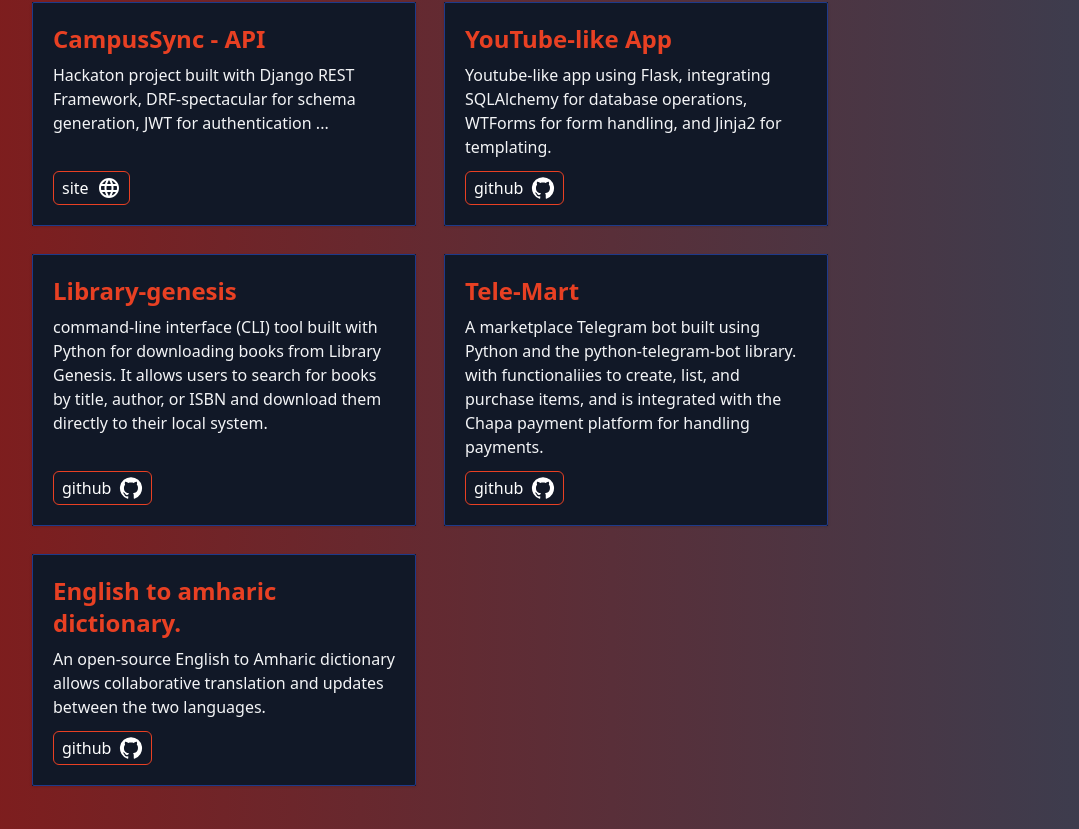
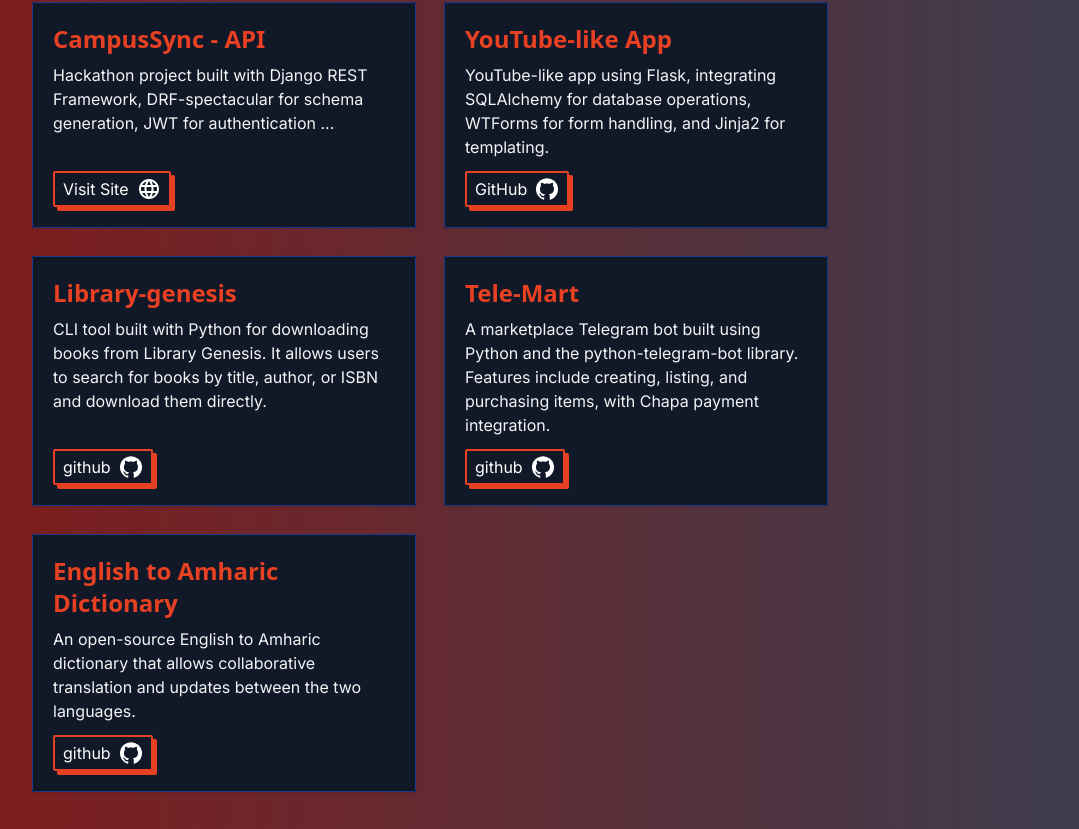
Before and after one commit to Nxttyy/portfolio-react, a Next.js app: page / in a window 1280 px wide. Shown: the part 648-1477 px from the top of the page, without its empty margins (28-1107 px from the left). Built offline with nearby package versions, Linux system fonts and the light colour scheme; a web font is replaced by a local one.

Commit message:
card styles and fixes

```diff
--- a/app/components/Communities.tsx
+++ b/app/components/Communities.tsx
@@ -1,5 +1,15 @@
 import Image from "next/image";
 import LanguageIcon from "@mui/icons-material/Language";
+import { Inter} from "next/font/google";
+
+
+const inter = Inter({
+  weight: "400",
+  subsets: ["latin"],
+  display: "swap",
+});
+
+
 
 function Communities() {
   return (
@@ -37,7 +47,7 @@
               <div className="flex border w-fit py-1 px-2 rounded-md"
                 style={{ borderColor: "#E84023" }}
               >
-                <p className="pr-2 text-white">learn more</p>
+                <p className={`${inter.className} pr-2 text-white`}>learn more</p>
                 <LanguageIcon className="text-white"/>
               </div>
             </a>
@@ -46,8 +56,8 @@
         </div>
 
         {/* Evangadi */}
-        <div className="max-w-sm bg-black border border-gray-200 rounded-lg shadow ">
-          <a href="#">
+        <div className="max-w-sm bg-black border border-gray-200 rounded-md shadow dark:bg-gray-800 dark:border-gray-700 flex flex-col">
+          <a href="https://www.evangadi.com/">
             <Image
               src="/evangadi1.jpeg"
               alt="Evangadi Networks"
@@ -56,8 +66,8 @@
               className="rounded-t-lg object-fill"
             />
           </a>
-          <div className="p-5 flex flex-col border h-80">
-            <a href="#">
+          <div className="p-5 flex flex-col h-80">
+            <a href="https://www.evangadi.com/">
               <p
                 className="mb-2 text-2xl font-bold  text-start text-pretty"
                 style={{ color: "#E84023" }}
@@ -73,7 +83,7 @@
               <div className="flex border w-fit py-1 px-2 rounded-md"
                 style={{ borderColor: "#E84023" }}
               >
-                <p className="pr-2 text-white">learn more</p>
+                <p className={`${inter.className} pr-2 text-white`}>learn more</p>
                 <LanguageIcon className="text-white"/>
               </div>
             </a>
--- /dev/null
+++ b/app/components/ProjectCard.jsx
@@ -0,0 +1,40 @@
+import LanguageIcon from "@mui/icons-material/Language";
+import GitHubIcon from "@mui/icons-material/GitHub";
+import { Inter} from "next/font/google";
+
+
+const inter = Inter({
+  weight: "400",
+  subsets: ["latin"],
+  display: "swap",
+});
+
+
+function ProjectCard({ title, description, link, linkText, color, iconType }) {
+  return (
+    <div className="max-w-sm bg-gray-900 border-gray-200 shadow dark:bg-gray-800 dark:border-gray-700">
+      <div className="p-5 flex flex-col border border-blue-900 h-full rounded-sm">
+        <a href={link} target="_blank" rel="noopener noreferrer">
+          <p className="mb-2 text-2xl font-bold text-start text-pretty" style={{ color }}>
+            {title}
+          </p>
+        </a>
+        <p className={`${inter.className} mb-3 font-normal text-gray-100 text-start`}>{description}</p>
+        <a href={link} target="_blank" rel="noopener noreferrer" className="mt-auto">
+          <div className="relative transition-all duration-200 ease-in-out transform hover:-translate-y-1">
+            <div
+              className="flex border w-fit py-1 px-2 rounded-sm bg-transparent border-2 shadow-[4px_4px_0px_#E84023] hover:shadow-none hover:bg-orange-700"
+              style={{ borderColor: color }}
+            >
+              <p className={`${inter.className} pr-2 text-white`}>{linkText}</p>
+              {iconType === "github" ? <GitHubIcon className="text-white" /> : <LanguageIcon className="text-white" />}
+            </div>
+          </div>
+        </a>
+
+      </div>
+    </div>
+  );
+}
+
+export default ProjectCard;
--- a/app/components/Projects.tsx
+++ b/app/components/Projects.tsx
@@ -1,161 +1,14 @@
-import LanguageIcon from "@mui/icons-material/Language";
-import GitHubIcon from "@mui/icons-material/GitHub";
+import projectsData from "../../public/assets/projects_data";
+import ProjectCard from "./ProjectCard";
 
 function Projects() {
   return (
     <div className="w-full">
-      <p className="text-start mx-10 my-10 font-extrabold text-5xl text-white">
-        Projects
-      </p>
-      <div className="flex flex-wrap m-5  text-center w-full gap-7">
-
-        {/* Campus Sync */}
-        <div className="max-w-sm bg-gray-900 border-gray-200 shadow dark:bg-gray-800 dark:border-gray-700  ">
-          <div className="p-5 flex flex-col border border-blue-900 h-full  rounded-sm ">
-            <a href="#">
-              <p
-                className="mb-2 text-2xl font-bold  text-start text-pretty"
-                style={{ color: "#E84023" }}
-              >
-                CampusSync - API
-              </p>
-            </a>
-            <p className="mb-3 font-normal text-gray-100 text-start ">
-              Hackaton project built with Django REST Framework, DRF-spectacular
-              for schema generation, JWT for authentication ...
-            </p>
-            <a href="https://natty.pythonanywhere.com" className=" mt-auto">
-              <div
-                className="flex border w-fit py-1 px-2 rounded-md"
-                style={{ borderColor: "#E84023" }}
-              >
-                <p className="pr-2 text-white">site</p>
-                <LanguageIcon className="text-white" />
-              </div>
-            </a>
-          </div>
-        </div>
-
-
-
-
-        {/* youtube flask */}
-        <div className="max-w-sm bg-gray-900 border-gray-200 shadow dark:bg-gray-800 dark:border-gray-700 ">
-          <div className="p-5 flex flex-col border border-blue-900 h-full  rounded-sm">
-            <a href="#">
-              <p
-                className="mb-2 text-2xl font-bold  text-start text-pretty"
-                style={{ color: "#E84023" }}
-              >
-                YouTube-like App
-              </p>
-            </a>
-
-            <p className="mb-3 font-normal text-gray-100 text-start ">
-              Youtube-like app using Flask, integrating SQLAlchemy for database
-              operations, WTForms for form handling, and Jinja2 for templating.
-            </p>
-            <a href="https://github.com/Nxttyy/YouTube-Flask" className="mt-auto">
-              <div
-                className="flex border w-fit py-1 px-2 rounded-md"
-                style={{ borderColor: "#E84023" }}
-              >
-                <p className="pr-2 text-white">github</p>
-                <GitHubIcon className="text-white" />
-              </div>
-            </a>
-          </div>
-        </div>
-
-        {/* libgen */}
-        <div className="max-w-sm bg-gray-900 border-gray-200 shadow dark:bg-gray-800 dark:border-gray-700 ">
-          <div className="p-5 flex flex-col border border-blue-900 h-full  rounded-sm">
-            <a href="#">
-              <p
-                className="mb-2 text-2xl font-bold  text-start text-pretty"
-                style={{ color: "#E84023" }}
-              >
-                Library-genesis
-              </p>
-            </a>
-
-            <p className="mb-3 font-normal text-gray-100 text-start ">
-              command-line interface (CLI) tool built with Python for
-              downloading books from Library Genesis. It allows users to search
-              for books by title, author, or ISBN and download them directly to
-              their local system.{" "}
-            </p>
-            <a href="https://github.com/Nxttyy/libgen-api-cli" className="mt-auto">
-              <div
-                className="flex border w-fit py-1 px-2 rounded-md"
-                style={{ borderColor: "#E84023" }}
-              >
-                <p className="pr-2 text-white">github</p>
-                <GitHubIcon className="text-white" />
-              </div>
-            </a>
-          </div>
-        </div>
-
-        {/* tele-mart */}
-        <div className="max-w-sm bg-gray-900 border-gray-200 shadow dark:bg-gray-800 dark:border-gray-700 ">
-          <div className="p-5 flex flex-col border border-blue-900 h-full  rounded-sm">
-            <a href="#">
-              <p
-                className="mb-2 text-2xl font-bold  text-start text-pretty"
-                style={{ color: "#E84023" }}
-              >
-                Tele-Mart
-              </p>
-            </a>
-
-            <p className="mb-3 font-normal text-gray-100 text-start ">
-              A marketplace Telegram bot built using Python and the
-              python-telegram-bot library. with functionaliies to create, list,
-              and purchase items, and is integrated with the Chapa payment
-              platform for handling payments.
-            </p>
-            <a href="https://github.com/Nxttyy/Tele-Mart" className="mt-auto">
-              <div
-                className="flex border w-fit py-1 px-2 rounded-md"
-                style={{ borderColor: "#E84023" }}
-              >
-                <p className="pr-2 text-white">github</p>
-                <GitHubIcon className="text-white" />
-              </div>
-            </a>
-          </div>
-        </div>
-
-
-        {/* amharic-dictionary */}
-
-        <div className="max-w-sm bg-gray-900 border-gray-200 shadow dark:bg-gray-800 dark:border-gray-700 ">
-          <div className="p-5 flex flex-col border border-blue-900 h-full  rounded-sm">
-            <a href="#">
-              <p
-                className="mb-2 text-2xl font-bold  text-start text-pretty"
-                style={{ color: "#E84023" }}
-              >
-                English to amharic dictionary.
-              </p>
-            </a>
-
-            <p className="mb-3 font-normal text-gray-100 text-start ">
-An open-source English to Amharic dictionary allows collaborative translation and updates between the two languages.            </p>
-            <a href="https://github.com/Nxttyy/AmharicDictionary" className="mt-auto">
-              <div
-                className="flex border w-fit py-1 px-2 rounded-md"
-                style={{ borderColor: "#E84023" }}
-              >
-                <p className="pr-2 text-white">github</p>
-                <GitHubIcon className="text-white" />
-              </div>
-            </a>
-          </div>
-        </div>
-
-
+      <p className="text-start mx-10 my-10 font-extrabold text-5xl text-white">Projects</p>
+      <div className="flex flex-wrap m-5 text-center w-full gap-7">
+        {projectsData.map((project, index) => (
+          <ProjectCard key={index} {...project} />
+        ))}
       </div>
     </div>
   );
--- a/app/page.tsx
+++ b/app/page.tsx
@@ -1,4 +1,3 @@
-import dynamic from 'next/dynamic';
 import Content from "./components/Content";
 import Techs from "./components/Techs";
 import React from "react";
--- /dev/null
+++ b/public/assets/projects_data.js
@@ -0,0 +1,49 @@
+const projectsData = [
+    {
+      title: "CampusSync - API",
+      description:
+        "Hackathon project built with Django REST Framework, DRF-spectacular for schema generation, JWT for authentication ...",
+      link: "https://natty.pythonanywhere.com",
+      linkText: "Visit Site",
+      color: "#E84023",
+      iconType: "language",
+    },
+    {
+      title: "YouTube-like App",
+      description:
+        "YouTube-like app using Flask, integrating SQLAlchemy for database operations, WTForms for form handling, and Jinja2 for templating.",
+      link: "https://github.com/Nxttyy/YouTube-Flask",
+      linkText: "GitHub",
+      color: "#E84023",
+      iconType: "github",
+    },
+    {
+      title: "Library-genesis",
+      description:
+        "CLI tool built with Python for downloading books from Library Genesis. It allows users to search for books by title, author, or ISBN and download them directly.",
+      link: "https://github.com/Nxttyy/libgen-api-cli",
+      linkText: "github",
+      color: "#E84023",
+      iconType: "github",
+    },
+    {
+      title: "Tele-Mart",
+      description:
+        "A marketplace Telegram bot built using Python and the python-telegram-bot library. Features include creating, listing, and purchasing items, with Chapa payment integration.",
+      link: "https://github.com/Nxttyy/Tele-Mart",
+      linkText: "github",
+      color: "#E84023",
+      iconType: "github",
+    },
+    {
+      title: "English to Amharic Dictionary",
+      description:
+        "An open-source English to Amharic dictionary that allows collaborative translation and updates between the two languages.",
+      link: "https://github.com/Nxttyy/AmharicDictionary",
+      linkText: "github",
+      color: "#E84023",
+      iconType: "github",
+    },
+  ];
+
+  export default projectsData;
```
